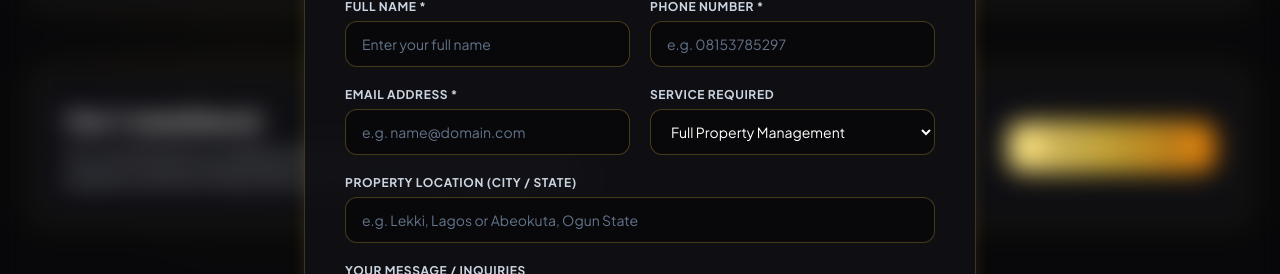
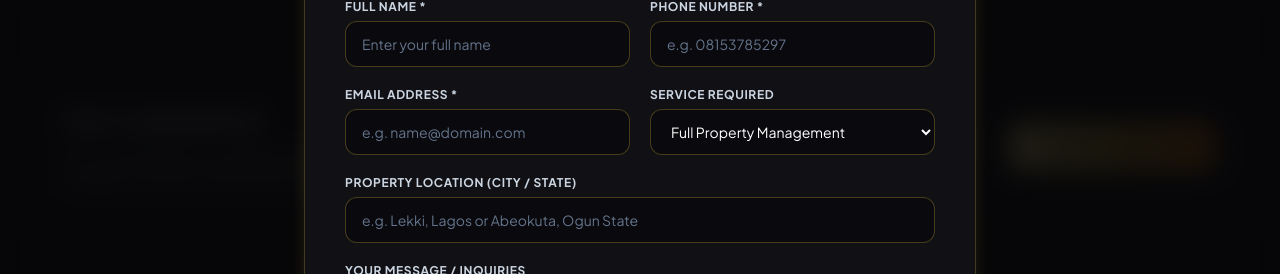
Before and after one commit to royalhavenmanagers/royalhavenmanagers, a React (Vite) app: page / in a window 1280 px wide. Both pictures are taken after a click on the button "CONTACT OUR TEAM". Shown: the part 3295-3569 px from the top of the page. Built offline with nearby package versions, Linux system fonts and the light colour scheme; no server answers; the database is empty; a web font is replaced by a local one.

Commit message:
fix: resolve root-cause missing obsidian-950 background color in tailwind config and guarantee dark obsidian backgrounds across About, Leadership, Testimonials, and Footer

```diff
--- a/src/components/About.jsx
+++ b/src/components/About.jsx
@@ -7,7 +7,7 @@ export default function About() {
   const [activeTab, setActiveTab] = useState('overview');
 
   return (
-    <section id="about" className="py-24 bg-obsidian-950 relative overflow-hidden">
+    <section id="about" className="py-24 bg-obsidian-950 bg-[#060608] text-white relative overflow-hidden">
       {/* Background Subtle Gradient */}
       <div className="absolute top-0 right-0 w-96 h-96 bg-gold-glow pointer-events-none blur-3xl opacity-20"></div>
 
--- a/src/components/Footer.jsx
+++ b/src/components/Footer.jsx
@@ -8,7 +8,7 @@ export default function Footer({ onOpenContact }) {
   };
 
   return (
-    <footer id="contact" className="bg-obsidian-950 border-t border-gold-500/20 pt-20 pb-12 relative overflow-hidden text-slate-200 text-sm">
+    <footer id="contact" className="bg-obsidian-950 bg-[#060608] border-t border-gold-500/20 pt-20 pb-12 relative overflow-hidden text-slate-200 text-sm">
       {/* Background Decorative */}
       <div className="absolute top-0 left-1/2 -translate-x-1/2 w-[800px] h-[300px] bg-gold-glow pointer-events-none blur-3xl opacity-15"></div>
 
--- a/src/components/Leadership.jsx
+++ b/src/components/Leadership.jsx
@@ -8,7 +8,7 @@ export default function Leadership({ onOpenContact }) {
   const ceo = companyData.leadership[0];
 
   return (
-    <section id="leadership" className="py-24 bg-obsidian-950 relative overflow-hidden">
+    <section id="leadership" className="py-24 bg-obsidian-950 bg-[#060608] text-white relative overflow-hidden">
       {/* Background Decorative Radial */}
       <div className="absolute top-1/2 left-1/2 -translate-x-1/2 -translate-y-1/2 w-[700px] h-[700px] bg-gold-glow pointer-events-none blur-3xl opacity-25"></div>
 
--- a/src/components/ProcessTimeline.jsx
+++ b/src/components/ProcessTimeline.jsx
@@ -17,7 +17,7 @@ export default function ProcessTimeline({ onOpenContact }) {
   };
 
   return (
-    <section id="process" className="py-24 bg-obsidian-900 relative overflow-hidden">
+    <section id="process" className="py-24 bg-obsidian-900 bg-[#0a0a0e] text-white relative overflow-hidden">
       <div className="max-w-7xl mx-auto px-4 sm:px-6 lg:px-8 relative z-10">
 
         {/* Section Header */}
--- a/src/components/Services.jsx
+++ b/src/components/Services.jsx
@@ -22,7 +22,7 @@ export default function Services({ onOpenContact }) {
   };
 
   return (
-    <section id="services" className="py-24 bg-obsidian-900 relative overflow-hidden">
+    <section id="services" className="py-24 bg-obsidian-900 bg-[#0a0a0e] text-white relative overflow-hidden">
       {/* Background Glow */}
       <div className="absolute bottom-0 left-0 w-[500px] h-[500px] bg-gold-glow pointer-events-none blur-3xl opacity-20"></div>
 
--- a/src/components/Testimonials.jsx
+++ b/src/components/Testimonials.jsx
@@ -6,7 +6,7 @@ import { companyData } from '../data/companyData';
 
 export default function Testimonials() {
   return (
-    <section className="py-24 bg-obsidian-950 relative overflow-hidden">
+    <section className="py-24 bg-obsidian-950 bg-[#060608] text-white relative overflow-hidden">
       {/* Background Decorative */}
       <div className="absolute top-0 right-1/4 w-96 h-96 bg-gold-glow pointer-events-none blur-3xl opacity-20"></div>
 
--- a/src/components/WhyChooseUs.jsx
+++ b/src/components/WhyChooseUs.jsx
@@ -37,7 +37,7 @@ export default function WhyChooseUs({ onOpenContact }) {
   ];
 
   return (
-    <section className="py-24 bg-obsidian-900 relative overflow-hidden">
+    <section className="py-24 bg-obsidian-900 bg-[#0a0a0e] text-white relative overflow-hidden">
       <div className="max-w-7xl mx-auto px-4 sm:px-6 lg:px-8 relative z-10">
 
         {/* Section Header */}
--- a/src/index.css
+++ b/src/index.css
@@ -21,7 +21,18 @@
     @apply border border-gold-500/30 hover:border-gold-500/80 transition-all duration-300 shadow-gold-sm hover:shadow-gold-md;
   }
   .glass-card {
-    @apply bg-obsidian-800/90 backdrop-blur-xl border border-gold-500/25 rounded-2xl;
+    background-color: rgba(18, 18, 23, 0.95);
+    backdrop-filter: blur(16px);
+    @apply border border-gold-500/25 rounded-2xl;
+  }
+  .bg-obsidian-950 {
+    background-color: #060608 !important;
+  }
+  .bg-obsidian-900 {
+    background-color: #0a0a0e !important;
+  }
+  .bg-obsidian-800 {
+    background-color: #121217 !important;
   }
 }
 
--- a/tailwind.config.js
+++ b/tailwind.config.js
@@ -21,8 +21,9 @@ export default {
           950: '#38240A',
         },
         obsidian: {
-          900: '#08080A',
-          800: '#101014',
+          950: '#060608',
+          900: '#0a0a0e',
+          800: '#121217',
           700: '#16161C',
           600: '#1E1E26',
           500: '#2A2A36',
```
